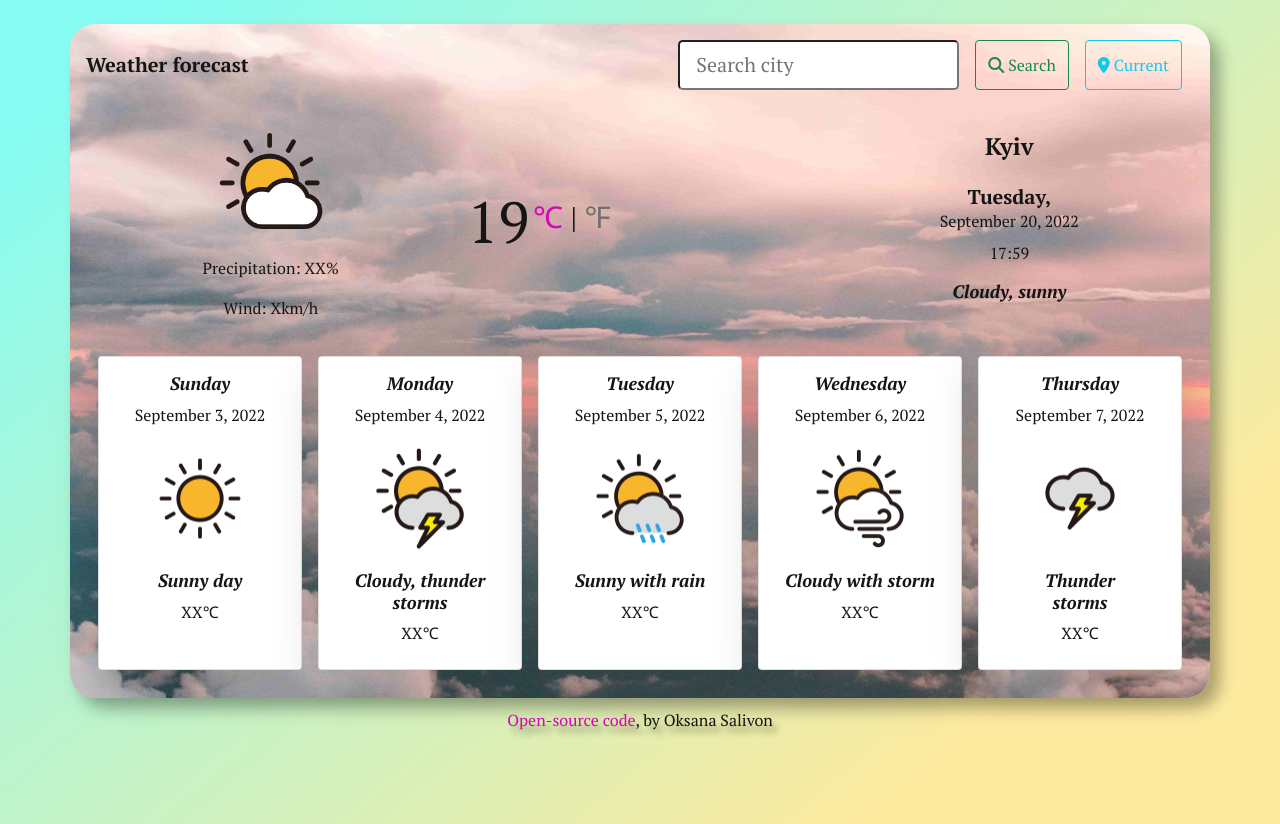
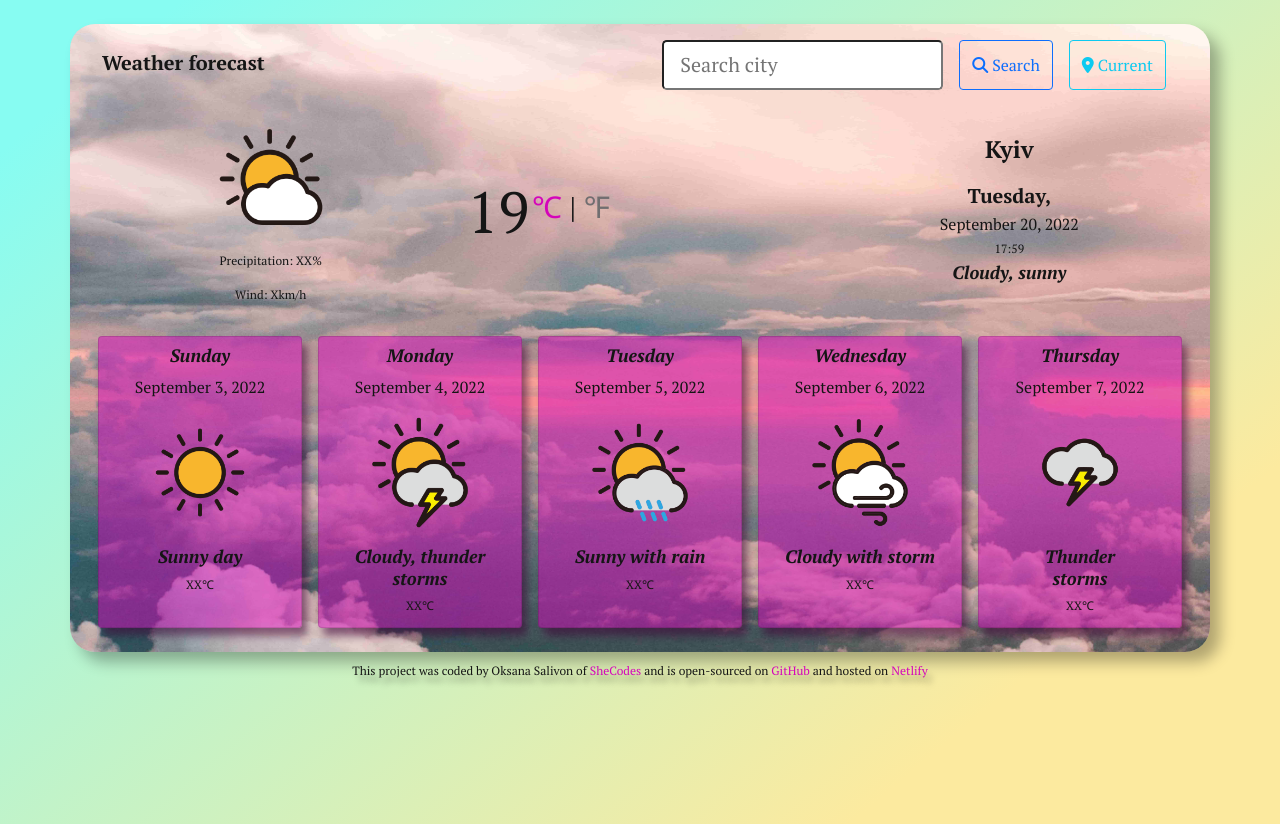
Before and after one commit to KsanaSal/weather-project-shecodes, a website built with Parcel: page src/index.html in a window 1280 px wide. Built offline with nearby package versions, Linux system fonts and the light colour scheme; no server answers.

Commit message:
Add background card weather and change size container

```diff
--- a/src/index.html
+++ b/src/index.html
@@ -35,7 +35,7 @@
               placeholder="Search city"
               aria-label="Search"
             />
-            <button class="btn btn-outline-success me-3" type="submit">
+            <button class="btn btn-outline-primary me-3" type="submit">
               <i class="fa-solid fa-magnifying-glass"></i>
               Search
             </button>
@@ -47,7 +47,7 @@
         </div>
       </div>
 
-      <div class="row justify-content-around my-2 mx-0">
+      <div class="row justify-content-around my-1 mx-0">
         <div class="col-4 text-center align-self-center py-2">
           <img
             src="./image/icon/weather_clouds_sun_sunny_icon.png"
@@ -72,9 +72,9 @@
         </div>
       </div>
 
-      <div class="row row-cols-2 row-cols-md-5 my-2 mx-0 p-1 g-3">
+      <div class="row row-cols-2 row-cols-md-5 my-1 mx-0 p-1 g-3">
         <div class="col m-0 text-center">
-          <div class="card p-3 h-100 shadow-lg">
+          <div class="card p-2 h-100 card-weather">
             <h3 class="card-title">Sunday</h3>
             <span class="date">September 3, 2022</span>
             <img
@@ -82,14 +82,14 @@
               class="card-img-top w-75 m-auto"
               alt="Weather sunny"
             />
-            <div class="card-body p-2">
+            <div class="card-body p-1">
               <h3 class="card-title">Sunny day</h3>
               <p class="card-text">XX℃</p>
             </div>
           </div>
         </div>
         <div class="col m-0 text-center">
-          <div class="card p-3 h-100 shadow-lg">
+          <div class="card p-2 h-100 card-weather">
             <h3 class="card-title">Monday</h3>
             <span class="date">September 4, 2022</span>
             <img
@@ -97,14 +97,14 @@
               class="card-img-top w-75 m-auto"
               alt="Weather clouds rain storm thunder"
             />
-            <div class="card-body p-2">
+            <div class="card-body p-1">
               <h3 class="card-title">Cloudy, thunder<br />storms</h3>
               <p class="card-text">XX℃</p>
             </div>
           </div>
         </div>
         <div class="col m-0 text-center">
-          <div class="card p-3 h-100 shadow-lg">
+          <div class="card p-2 h-100 card-weather">
             <h3 class="card-title">Tuesday</h3>
             <span class="date">September 5, 2022</span>
             <img
@@ -112,14 +112,14 @@
               class="card-img-top w-75 m-auto"
               alt="Weather cloudy rain sunny"
             />
-            <div class="card-body p-2">
+            <div class="card-body p-1">
               <h3 class="card-title">Sunny with rain</h3>
               <p class="card-text">XX℃</p>
             </div>
           </div>
         </div>
         <div class="col m-0 text-center">
-          <div class="card p-3 h-100 shadow-lg">
+          <div class="card p-2 h-100 card-weather">
             <h3 class="card-title">Wednesday</h3>
             <span class="date">September 6, 2022</span>
             <img
@@ -127,14 +127,14 @@
               class="card-img-top w-75 m-auto"
               alt="Weather clouds storm sunny"
             />
-            <div class="card-body p-2">
+            <div class="card-body p-1">
               <h3 class="card-title">Cloudy with storm</h3>
               <p class="card-text">XX℃</p>
             </div>
           </div>
         </div>
-        <div class="col m-0 text-center">
-          <div class="card p-3 h-100 shadow-lg">
+        <div  class="col m-0 text-center">
+          <div class="card p-2 h-100 card-weather">
             <h3 class="card-title">Thursday</h3>
             <span class="date">September 7, 2022</span>
             <img
@@ -142,7 +142,7 @@
               class="card-img-top w-75 m-auto"
               alt="Weather clouds night storm"
             />
-            <div class="card-body p-2">
+            <div class="card-body p-1">
               <h3 class="card-title">Thunder<br />storms</h3>
               <p class="card-text">XX℃</p>
             </div>
@@ -150,8 +150,26 @@
         </div>
       </div>
     </div>
-    <span class="by-line">
-      <a class="link" href="https://github.com/KsanaSal/weather-project-shecodes" target="_blank">Open-source code</a>, by Oksana Salivon
+    <span class="by-line"
+      >This project was coded by Oksana Salivon of<span>&#160;</span><a
+      class="link"
+      href="https://www.shecodes.io/learn/workshops/779/units/30/challenges/188"
+      target="_blank"
+      >SheCodes</a
+    ><span>&#160;</span> and is open-sourced on<span>&#160;</span>
+      <a
+        class="link"
+        href="https://github.com/KsanaSal/weather-project-shecodes"
+        target="_blank"
+        >GitHub</a
+      ><span>&#160;</span>
+      and hosted on<span>&#160;</span>
+      <a
+        class="link"
+        href="https://ksanasal-project-weather.netlify.app/"
+        target="_blank"
+        >Netlify</a
+      >
     </span>
     <script type="module" src="./js/index.js"></script>
     <script type="module" src="./js/temp.js"></script>
--- a/src/js/index.js
+++ b/src/js/index.js
@@ -1,6 +1,6 @@
-import axios from "axios";
+import axios from 'axios';
 
-const apiKey = "c95d60a1e3adbeb286133f1ebebc2579";
+const apiKey = 'c95d60a1e3adbeb286133f1ebebc2579';
 let url = `https://api.openweathermap.org/data/2.5/weather`;
 
 async function getWeatherByCity(city) {
@@ -27,15 +27,21 @@ async function getWeatherByLocacion(latitude, longitude) {
   }
 }
 
-const input = document.querySelector("input");
-const city = document.querySelector("h1");
-const form = document.querySelector("#search-form");
-const temp = document.querySelector("#temperature");
-const precip = document.querySelector("#precipitation");
-const speed = document.querySelector("#speed");
-const weather = document.querySelector("#weather");
-const btnLocation = document.querySelector("#location");
+const input = document.querySelector('input');
+const city = document.querySelector('h1');
+const form = document.querySelector('#search-form');
+const temp = document.querySelector('#temperature');
+const precip = document.querySelector('#precipitation');
+const speed = document.querySelector('#speed');
+const weather = document.querySelector('#weather');
+const btnLocation = document.querySelector('#location');
+const backCardWeather = document.querySelectorAll('.card-weather');
+console.log(backCardWeather);
 
+// backCardWeather.length.style.backgroundColor = 'rgba(212, 5, 186, 0.7)';
+backCardWeather.forEach(cardItem => {
+  cardItem.style.backgroundColor = 'rgba(212, 5, 186, 0.5)';
+});
 function setData(data) {
   temp.innerHTML = Math.round(data.main.temp);
   precip.innerHTML = Math.round(data.main.humidity);
@@ -43,25 +49,33 @@ function setData(data) {
   weather.innerHTML = data.weather[0].main;
   city.innerHTML = data.name;
 }
-form.addEventListener("submit", (el) => {
+form.addEventListener('submit', el => {
   el.preventDefault();
-  getWeatherByCity(input.value).then((data) => {
+  getWeatherByCity(input.value).then(data => {
     setData(data);
+    // backCardWeather.style.backgroundColor = 'rgba(13, 110, 253, 0.7)';
+    backCardWeather.forEach(cardItem => {
+      cardItem.style.backgroundColor = 'rgba(13, 110, 253, 0.5)';
+    });
   });
 });
 
 function showPosition(pos) {
   const latitude = pos.coords.latitude;
   const longitude = pos.coords.longitude;
-  getWeatherByLocacion(latitude, longitude).then((data) => {
+  getWeatherByLocacion(latitude, longitude).then(data => {
     setData(data);
+    // backCardWeather.style.backgroundColor = 'rgba(13, 202, 240, 0.7)';
+    backCardWeather.forEach(cardItem => {
+      cardItem.style.backgroundColor = 'rgba(13, 202, 240, 0.5)';
+    });
   });
 }
 
 function getCurrentPosition() {
   navigator.geolocation.getCurrentPosition(showPosition);
 }
-btnLocation.addEventListener("click", (evt) => {
+btnLocation.addEventListener('click', evt => {
   navigator.geolocation.getCurrentPosition(getCurrentPosition);
 });
 navigator.geolocation.getCurrentPosition(getCurrentPosition);
--- a/src/styles.css
+++ b/src/styles.css
@@ -8,19 +8,20 @@ body {
   height: 100vh;
   overflow: hidden;
   font-family: 'PT Serif', serif;
-  font-size: 16px;
+  font-size: 12px;
   font-weight: 400;
   line-height: 1.5;
   color: rgb(21, 21, 21);
 }
 h2 {
   margin: 0;
+  margin-bottom: 4px;
   font-size: 20px;
   font-weight: 700;
 }
 h1 {
   margin: 0;
-  margin-bottom: 24px;
+  margin-bottom: 20px;
   font-size: 24px;
   font-weight: 700;
 }
@@ -29,7 +30,7 @@ img {
 }
 h3 {
   margin: 0;
-  margin-bottom: 8px;
+  margin-bottom: 4px;
   font-size: 18px;
   font-weight: 700;
   font-style: italic;
@@ -54,6 +55,7 @@ a {
   display: flex;
   align-items: center;
   justify-content: space-between;
+  padding: 0 16px;
 }
 .button-close {
   margin-left: 10px;
@@ -61,9 +63,15 @@ a {
 }
 .date {
   display: block;
-  margin-bottom: 8px;
+  margin-bottom: 4px;
   font-size: 16px;
   font-weight: 500;
+}
+.time {
+  margin-bottom: 4px;
+}
+.card-weather {
+  box-shadow:  5px 8px 8px rgba(63, 7, 57, 0.6);
 }
 .temp {
   font-size: 58px;
@@ -84,5 +92,5 @@ a {
 }
 
 .link:hover {
-  color: #24a915;
+  color: #0d6efd;
 }
```
